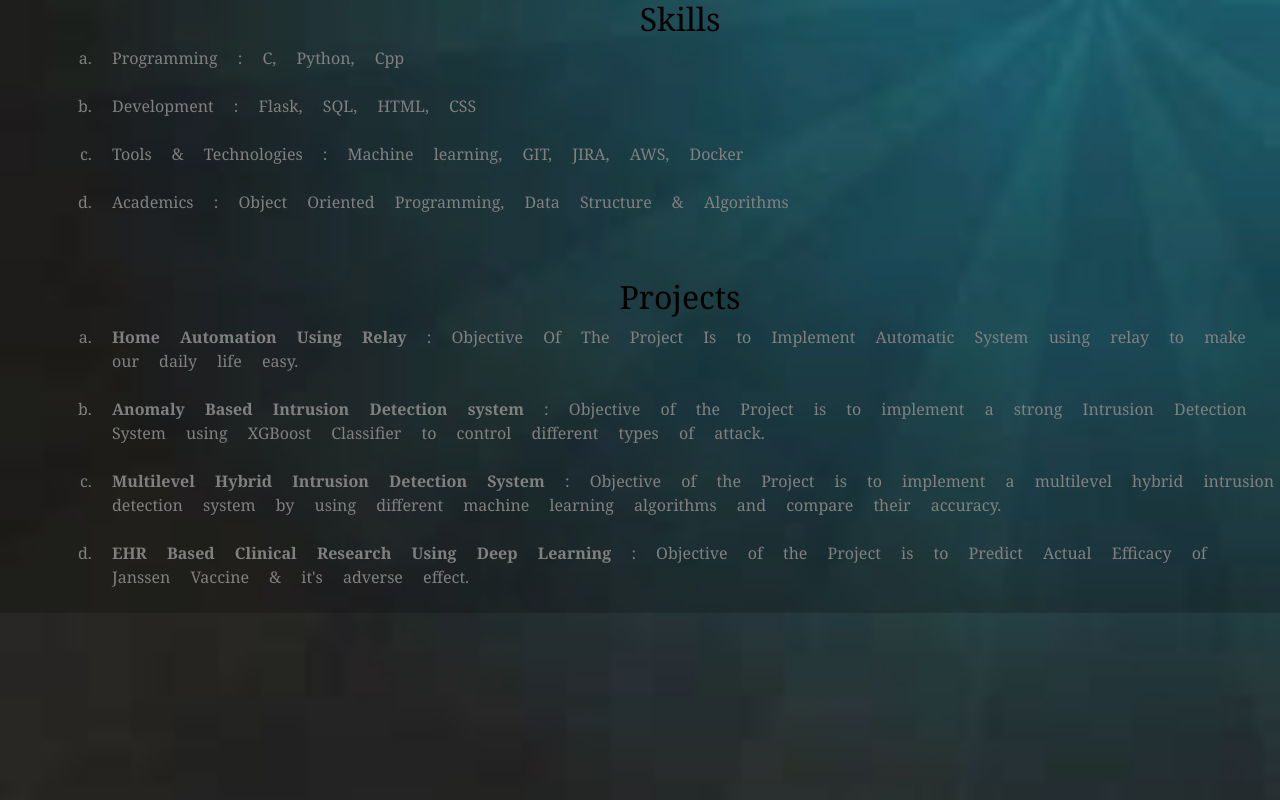
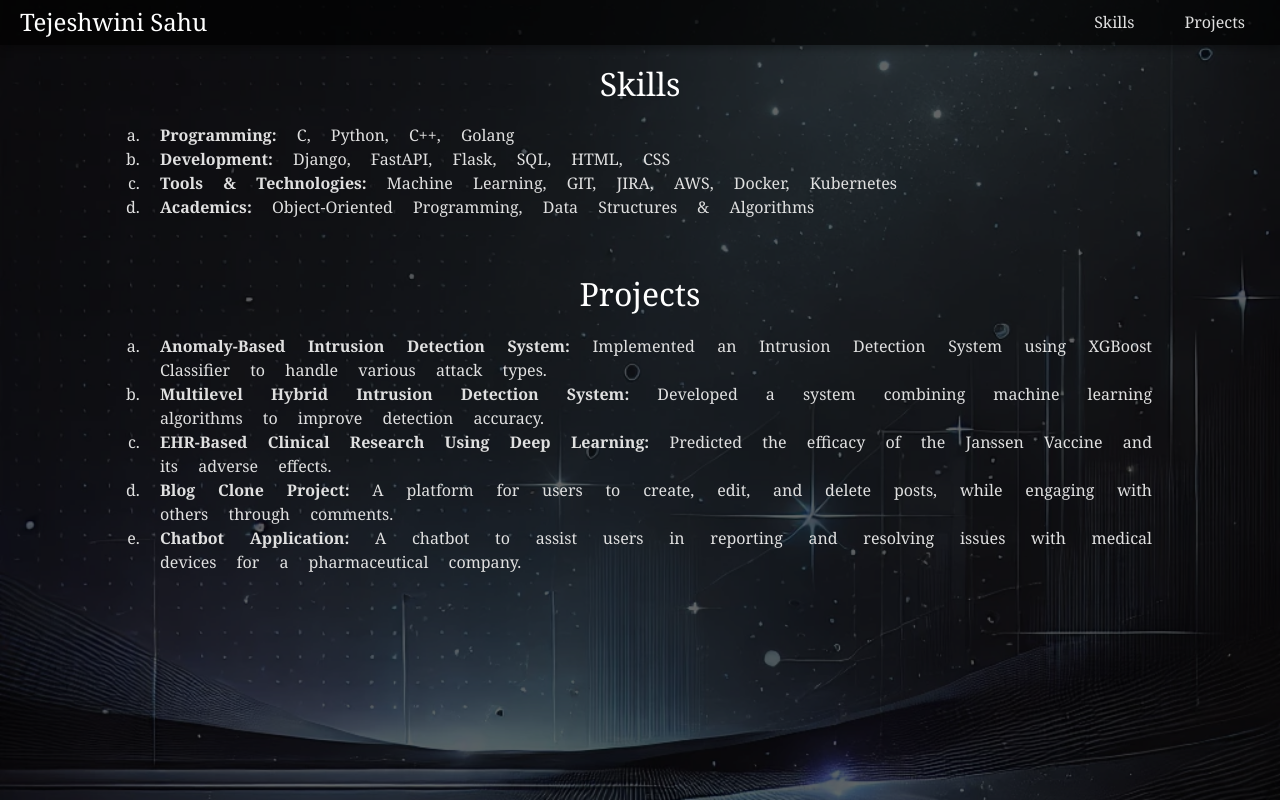
Before and after one commit to tejeshwini18/flask_application, a Flask app: page /skills in a window 1280 px wide. Run offline with Flask 3, Linux system fonts and the light colour scheme; some libraries are stand-ins or nearby versions.

Commit message:
changed structure little

```diff
--- a/static/css/style.css
+++ b/static/css/style.css
@@ -1,120 +1,211 @@
 *{
     padding: 0;
     margin: 0;
-    font-family:Georgia, 'Times New Roman', Times, serif;
+    font-family: Georgia, 'Times New Roman', Times, serif;
 }
 
-
 body {
-	margin: 0;
-	padding: 0;
-	font-family:'Arial', sans-serif;
-    background-color: rgba(0,0,0,0.2);
-    background-image: url('../bw.jpeg');
+    margin: 0;
+    padding: 0;
+    font-family: 'Arial', sans-serif;
+    background-color: #121212;
+    background-image: url('../new_bw.webp');
     background-repeat: no-repeat;
     background-size: cover;
     background-position: center center;
+    color: #e0e0e0;
+    height: 100vh;
+    display: flex;
+    flex-direction: column;
+    align-items: center;
+    justify-content: flex-start;
+    position: relative;
 }
 
-.navbar{
-    background-color: rgba(0,0,0,0.5);
-    color: #fff;
-    text-align: center;
+body::before {
+    content: '';
+    position: absolute;
+    top: 0;
+    left: 0;
+    width: 100%;
+    height: 100%;
+    background-color: rgba(0, 0, 0, 0.6); /* Dim effect */
+    z-index: 1;
 }
 
-.navbar a{
+body > * {
+    position: relative;
+    z-index: 2;
+}
+
+.navbar {
+    background-color: rgba(0, 0, 0, 0.7);
+    color: #fff;
+    display: flex;
+    justify-content: space-between;
+    align-items: center;
+    padding: 10px 20px;
+    width: 100%;
+    position: fixed;
+    top: 0;
+    z-index: 10;
+    box-shadow: 0 4px 8px rgba(0, 0, 0, 0.3);
+}
+
+.navbar a {
     text-decoration: none;
-    color: black;
+    color: #e0e0e0;
     margin: 0 15px;
     font-size: 16px;
+    transition: color 0.3s;
 }
 
-.navbar h2{
-    color: gray;
-    font-size: 24px;
-    padding: 15px;
-    margin: 0;
-    text-align: left;
+.navbar a:hover {
+    color: #90caf9;
 }
 
-.navbar .links{
-    list-style:none;
+.navbar h2 {
     color: #fff;
+    font-size: 24px;
+    margin: 0;
+}
+
+.navbar .links {
+    list-style: none;
+    display: flex;
+    gap: 20px;
     padding: 0;
     margin: 0;
-    text-align: left;
 }
 
-.navbar .links li{
+.navbar .links li {
     display: inline-block;
-    margin-right: 20px;
 }
 
-.navbar .links a{
-    text-decoration: none;
-    color:cornflowerblue;
-    font-size: 16px;
+.home {
+    color: #e0e0e0;
+    padding: 20px;
+    margin-top: 80px; /* To avoid overlap with fixed navbar */
+    text-align: justify;
+    word-spacing: 0.5em;
+    line-height: 1.6;
+    font-size: 22px;
+    width: 80%;
 }
 
-.navbar .links a:hover{
-    border-bottom: 2px solid #fff;
+.SocialMedia {
+    font-size: 36px;
+    color: #e0e0e0;
+    text-align: center;
+    padding: 50px 0;
 }
 
-.home{
-    color: grey;
-    padding: 20px;
-    padding-left: 100px;
-    padding-right: 100px;
-    margin: 20px;
-    text-align: left;
-    word-spacing: 0.5em;
-    line-height: 10mm;
-    font-size: 22px;
+.SocialMedia h2 {
+    text-align: center;
+    color: #fff;
+    margin-bottom: 20px;
 }
 
-.SocialMedia{
-    font-size: 36px;
-    cursor: pointer;
-    color: grey;
-    text-align: center;
-    padding-top: 50px;
-    background-color: rgba(0,0,0,0.2);
-}
-.SocialMedia h2{
-    text-align: center;
-    color: black;
-}
-.fa-facebook:hover,.fa-instagram:hover,.fa-twitter:hover,.fa-linkedin:hover,.fa-hackerrank:hover,.fa-bitbucket:hover
-{
-    color: #008000;
-    border-spacing: 200px;
-    align-items: center;
-    white-space: calc();
+.SocialMedia a {
+    color: #e0e0e0;
+    margin: 0 10px;
+    font-size: 24px;
+    transition: color 0.3s;
 }
 
-.skill{
-    padding-left: 80px;
-    color: grey;
-    word-spacing: 1em;
-    background-color: rgba(0,0,0,0.2);
-}
-.skill h2{
-    text-align: center;
-    color: black;
+.SocialMedia a:hover {
+    color: #90caf9;
 }
 
-.achievement{
-    padding-left: 40px;
-    color:grey;
-    background-color: rgba(0,0,0,0.2);
+.skill {
+    color: #e0e0e0;
+    word-spacing: 1em;
+    width: 80%;
+    margin: 20px 0;
+    text-align: justify;
+}
+
+.skill h2 {
+    text-align: center;
+    color: #fff;
+    margin-bottom: 20px;
+}
+
+.achievement {
+    color: #e0e0e0;
+    width: 80%;
+    margin: 20px 0;
+    text-align: justify;
+}
+
+.achievement h2 {
+    text-align: center;
+    color: #fff;
+    margin-bottom: 20px;
+}
+
+a:active, a:visited {
+    background-color: transparent;
+    cursor: pointer;
+    text-decoration: none;
+}
+
+a:hover {
+    color: #90caf9;
+}
+
+/* Contact Form Section Styling */
+.contact-form {
+    padding: 40px 0;
+    background: none;
+    border-radius: 10px;
+    width: 80%;
+    max-width: 900px;
+    margin: 50px auto;
+    box-shadow: 0 4px 8px rgba(0, 0, 0, 0.6);
+}
+
+.contact-form h2 {
+    color:#e0e0e0;
+    text-align: center;
+    font-size: 28px;
+    margin-bottom: 30px;
+}
+
+.contact-form .form-control {
+    background-color: lightgoldenrodyellow;
+    color: #e0e0e0;
+    border: 1px solid #444;
+    border-radius: 5px;
+    font-size: 16px;
+    padding: 12px;
     width: 100%;
+    margin-bottom: 15px;
+    transition: border-color 0.3s;
 }
-.achievement h2{
-    text-align: center;
-    color: black;
+
+.contact-form .form-control:focus {
+    border-color: #90caf9; /* Blue focus border */
+    outline: none;
 }
-a:active,a:visited{
-    background-color: transparent;
-    cursor:pointer;
-    text-decoration:double;
+
+.contact-form button {
+    background-color: #90caf9; /* Blue button */
+    color: #fff;
+    border: none;
+    padding: 12px 20px;
+    border-radius: 5px;
+    width: 100%;
+    font-size: 18px;
+    cursor: pointer;
+    transition: background-color 0.3s;
 }
+
+.contact-form button:hover {
+    background-color: #5c8e9d; /* Darker blue button on hover */
+}
+
+.contact-form .row {
+    margin-bottom: 20px;
+    color: white;
+}
--- a/templates/skills_projects.html
+++ b/templates/skills_projects.html
@@ -1,41 +1,45 @@
 <!DOCTYPE html>
-<html>
+<html lang="en">
 <head>
-    <title>Skills & Projects</title>
     <meta charset="utf-8">
     <meta name="viewport" content="width=device-width, initial-scale=1">
-    <link rel="stylesheet", href="/static/css/style.css">
+    <title>Skills & Projects</title>
+    <link rel="stylesheet" href="/static/css/style.css">
     <link href="https://cdn.jsdelivr.net/npm/bootstrap@5.1.3/dist/css/bootstrap.min.css" rel="stylesheet">
     <script src="https://cdn.jsdelivr.net/npm/bootstrap@5.1.3/dist/js/bootstrap.bundle.min.js"></script>
     <script src="https://kit.fontawesome.com/31149d48b0.js" crossorigin="anonymous"></script>
+</head>
+<body>
+    <!-- Navbar -->
+    <nav class="navbar">
+        <h2>Tejeshwini Sahu</h2>
+        <ul class="links">
+            <li><a href="#skills">Skills</a></li>
+            <li><a href="#projects">Projects</a></li>
+        </ul>
+    </nav>
 
-</head>
-
-<body>
-    <div class="skill">
+    <!-- Skills Section -->
+    <section id="skills" class="skill">
         <h2>Skills</h2>
         <ol type="a">
-        <li>Programming :  C, Python, Cpp </li>
-    </br>
-        <li>Development :  Flask, SQL, HTML, CSS </li>
-    </br>
-        <li>Tools & Technologies :  Machine learning, GIT, JIRA, AWS, Docker</li>
-    </br>
-        <li>Academics  :  Object Oriented Programming, Data Structure & Algorithms</li>
-    </br>
-    </br>
-    </ol>
+            <li><b>Programming:</b> C, Python, C++, Golang</li>
+            <li><b>Development:</b> Django, FastAPI, Flask, SQL, HTML, CSS</li>
+            <li><b>Tools & Technologies:</b> Machine Learning, GIT, JIRA, AWS, Docker, Kubernetes</li>
+            <li><b>Academics:</b> Object-Oriented Programming, Data Structures & Algorithms</li>
+        </ol>
+    </section>
+
+    <!-- Projects Section -->
+    <section id="projects" class="skill">
         <h2>Projects</h2>
         <ol type="a">
-        <li><b>Home Automation Using Relay</b> : Objective Of The Project Is to Implement Automatic System using relay to make our daily life easy.</li>
-    </br>
-        <li><b>Anomaly Based Intrusion Detection system</b> : Objective of the Project is to implement a strong Intrusion Detection System using XGBoost Classifier to control different types of attack.</li>
-    </br>
-        <li><b>Multilevel Hybrid Intrusion Detection System</b> : Objective of the Project is to implement a multilevel hybrid intrusion detection system by using different machine learning algorithms and compare their accuracy.</li>
-    </br>
-       <li><b>EHR Based Clinical Research Using Deep Learning</b> : Objective of the Project is to Predict Actual Efficacy of Janssen Vaccine & it's adverse effect.</li>
-</br>
-</ol>
-    </div>
+            <li><b>Anomaly-Based Intrusion Detection System:</b> Implemented an Intrusion Detection System using XGBoost Classifier to handle various attack types.</li>
+            <li><b>Multilevel Hybrid Intrusion Detection System:</b> Developed a system combining machine learning algorithms to improve detection accuracy.</li>
+            <li><b>EHR-Based Clinical Research Using Deep Learning:</b> Predicted the efficacy of the Janssen Vaccine and its adverse effects.</li>
+            <li><b>Blog Clone Project:</b> A platform for users to create, edit, and delete posts, while engaging with others through comments.</li>
+            <li><b>Chatbot Application:</b> A chatbot to assist users in reporting and resolving issues with medical devices for a pharmaceutical company.</li>
+        </ol>
+    </section>
 </body>
 </html>
```
Also changed, not shown: templates/awards_achievements.html (+20 -30 lines), templates/contact_details.html (+64 -16 lines), templates/index.html (+20 -25 lines), static/new_bw.webp (added).
